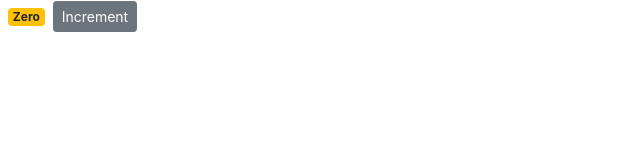
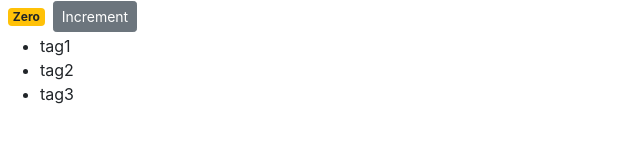
Before and after one commit to HottScall/react-counter-app, a React (Create React App) app: page / in a window 1280 px wide. Shown: the top 160 px of the page, without its empty margins (0-640 px from the left). Built offline with nearby package versions, Linux system fonts and the light colour scheme.

Commit message:
Added a list by using a tags array, wrote a conditional statement which maps the array and added a key of tag to the list, because each child in a tag should have a unique key

```diff
--- a/src/components/counter.jsx
+++ b/src/components/counter.jsx
@@ -2,7 +2,8 @@ import React, { Component } from "react";
 
 class Counter extends Component {
   state = {
-    count: 0
+    count: 0,
+    tags: ["tag1", "tag2", "tag3"]
   };
 
   styles = {
@@ -15,6 +16,11 @@ class Counter extends Component {
       <div>
         <span className={this.getBadgeClasses()}>{this.formatCount()}</span>
         <button className="btn btn-secondary btn-sm">Increment</button>
+        <ul>
+          {this.state.tags.map(tag => (
+            <li key={tag}>{tag}</li>
+          ))}
+        </ul>
       </div>
     );
   }
```
